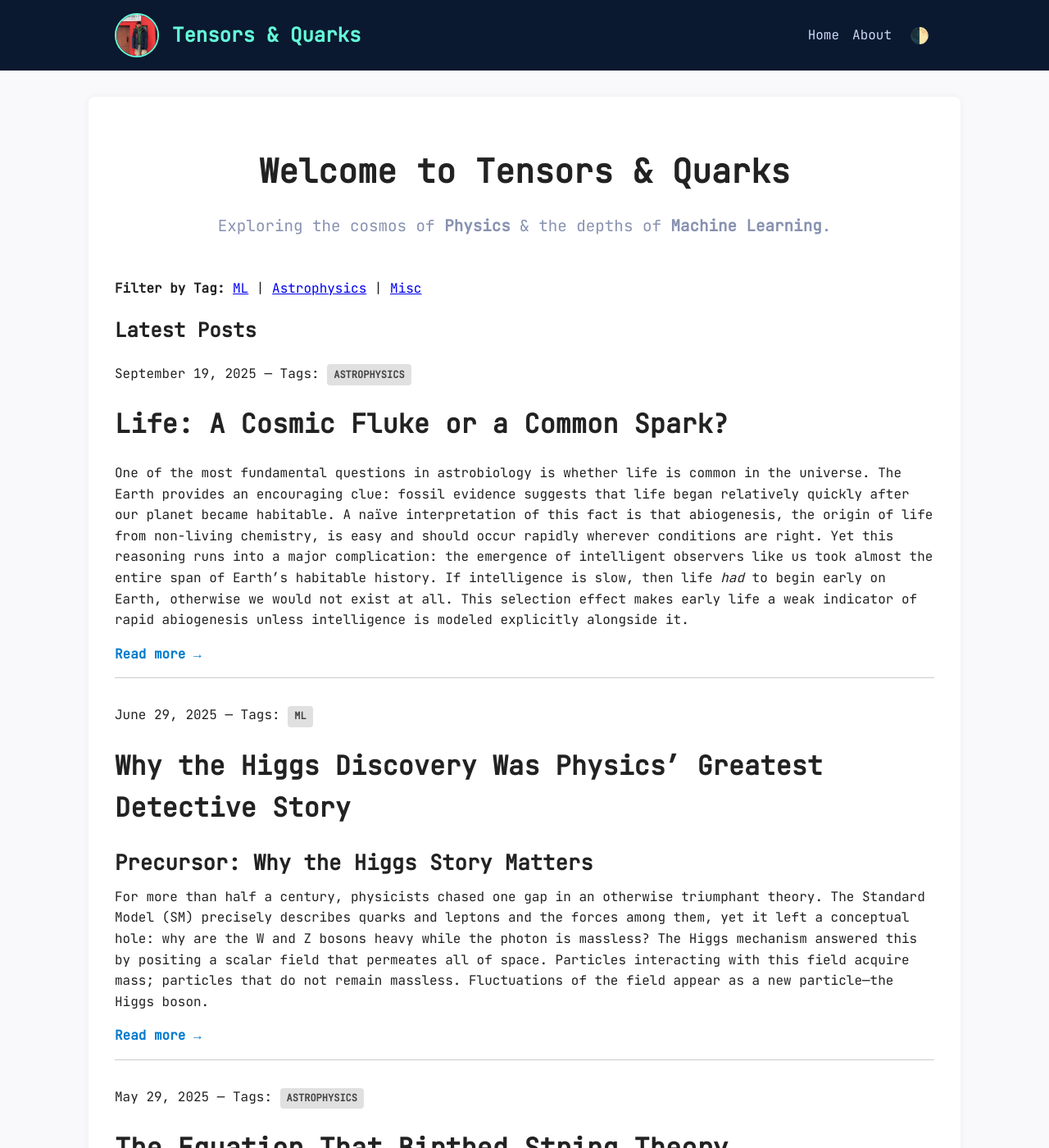
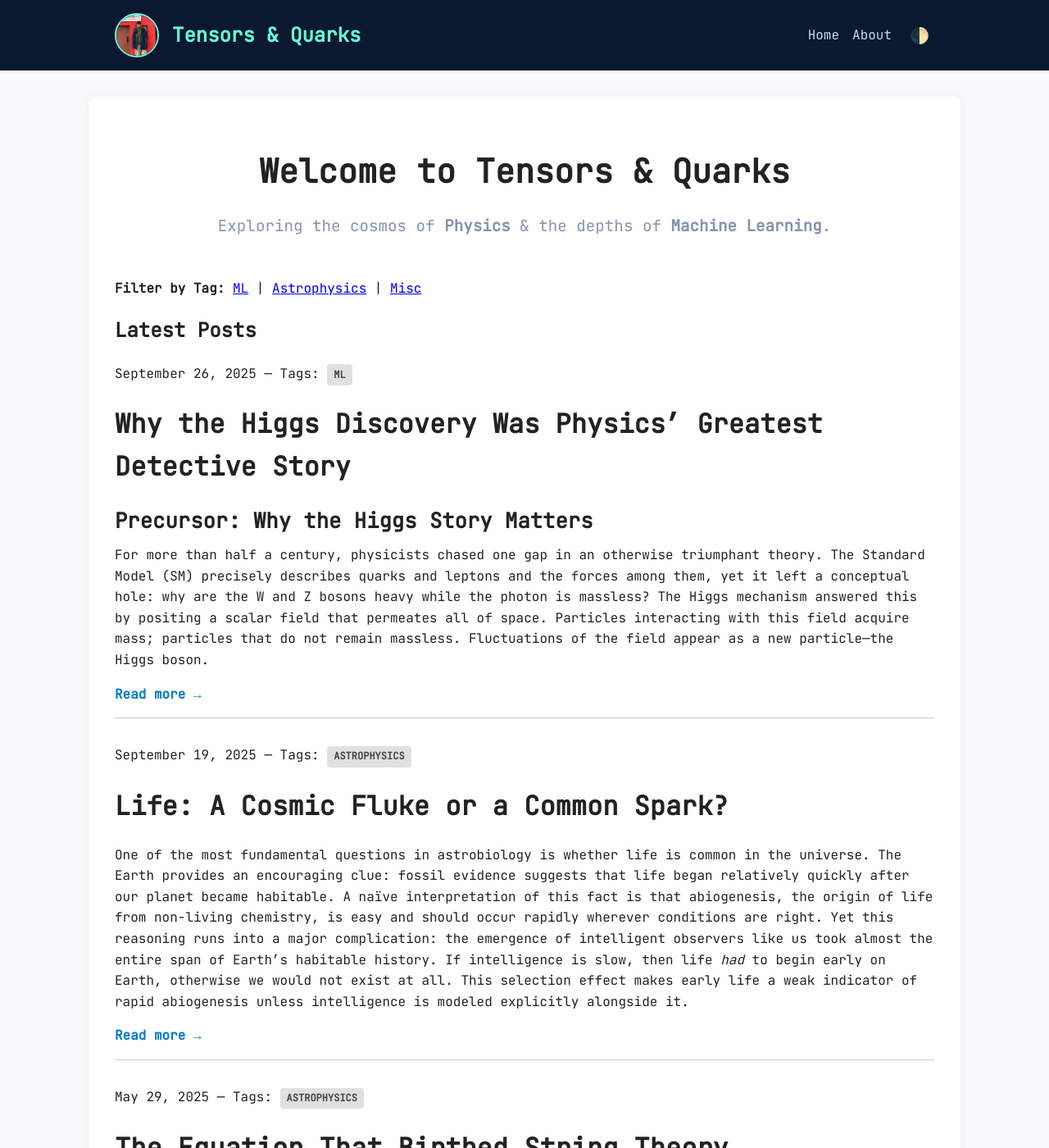
Before and after one commit to Raahul-Thakur/tensorandquarks.github.io, a Jekyll site: the page built from index.html, in a window 1280 px wide and 1400 px high. Shown: the whole window at 82% size. Built offline with Jekyll 4.4.1, drawn with Linux system fonts in a browser that asks for light colours; the list of posts is cut into pages by our own code.

Commit message:
Update 2025-09-26-atlascollab.md

```diff
--- a/_posts/2025-09-26-atlascollab.md
+++ b/_posts/2025-09-26-atlascollab.md
@@ -1,7 +1,7 @@
 ---
 layout: default
 title: ""
-date: 2025-06-29
+date: 2025-09-26
 tags: [ML]
 ---
 
```
